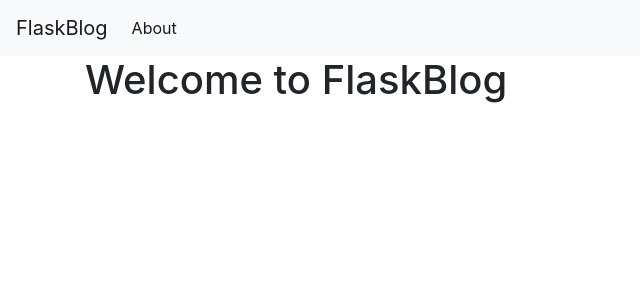
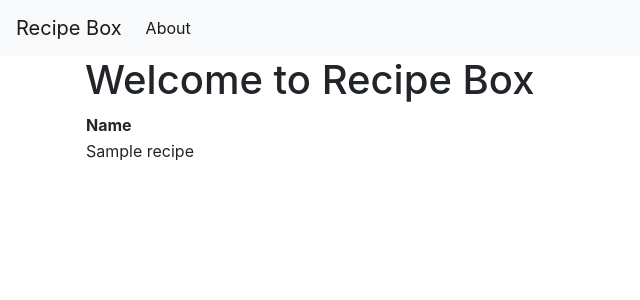
Before and after one commit to DidiDodson/recipe-box-2, a Flask app: template templates/hello.html in a window 1280 px wide. Shown: the top 300 px of the page, without its empty margins (0-640 px from the left). Run offline with Flask 3, Linux system fonts and the light colour scheme; the template is opened without the code that fills it: most values are stand-ins (such as "Sample title", 1, 10 or a date in 2020); some libraries are stand-ins or nearby versions.

Commit message:
template updates

```diff
--- a/templates/base.html
+++ b/templates/base.html
@@ -12,7 +12,7 @@
   </head>
   <body>
     <nav class="navbar navbar-expand-md navbar-light bg-light">
-        <a class="navbar-brand" href="{{ url_for('index')}}">FlaskBlog</a>
+        <a class="navbar-brand" href="{{ url_for('api.index')}}">Recipe Box</a>
         <button class="navbar-toggler" type="button" data-toggle="collapse" data-target="#navbarNav" aria-controls="navbarNav" aria-expanded="false" aria-label="Toggle navigation">
             <span class="navbar-toggler-icon"></span>
         </button>
--- a/templates/hello.html
+++ b/templates/hello.html
@@ -1,5 +1,19 @@
 {% extends 'base.html' %}
 
 {% block content %}
-    <h1>{% block title %} Welcome to FlaskBlog {% endblock %}</h1>
+    <h1>{% block title %} Welcome to Recipe Box {% endblock %}</h1>
+    <table>
+        <thead>
+            <tr>
+                <th>Name</th>
+            </tr>
+        </thead>
+        <tbody>
+            {% for i in recipes %}
+                <tr>
+                    <td>{{i.name}}</td>
+                </tr>
+            {% endfor %}
+        </tbody>
+    </table>
 {% endblock %}
```
